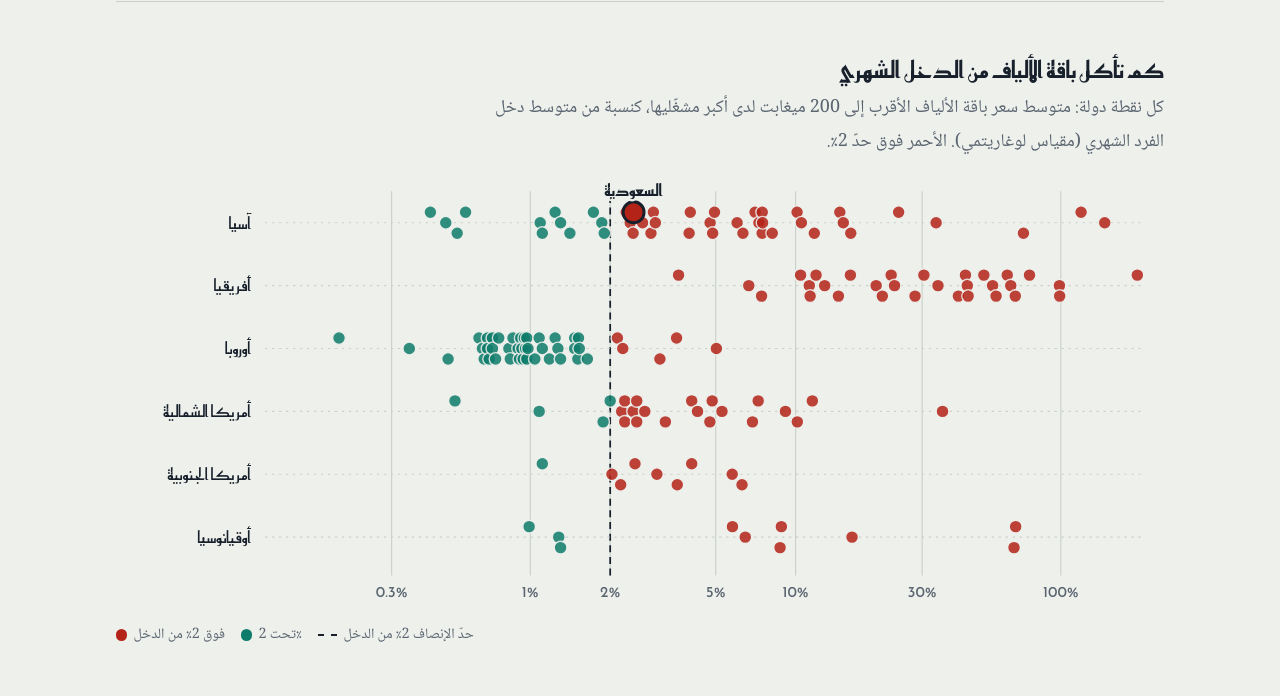
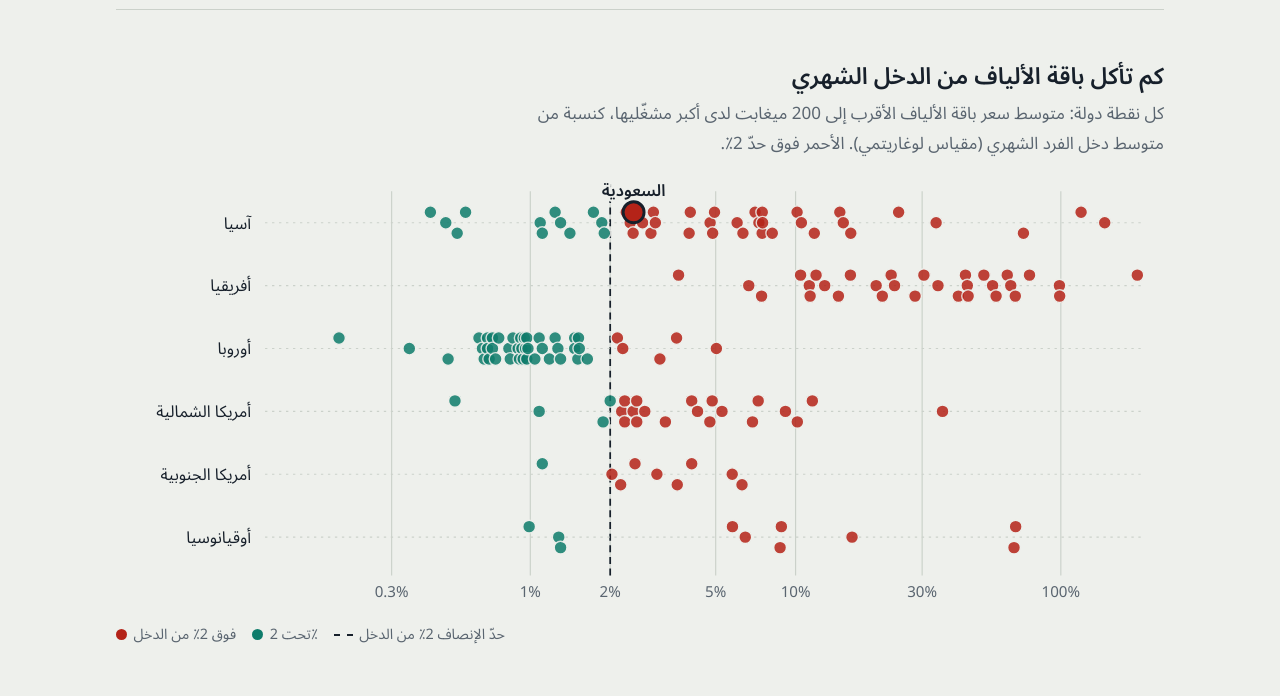
Before and after one commit to 24bit192kHz/internet-scam-study, a plain HTML site: page docs/index.html in a window 1280 px wide. Shown: the part 451-1147 px from the top of the page. Drawn offline with Linux system fonts and the light colour scheme.

Commit message:
Switch site font to Noto Sans Arabic (+ Noto Sans for Latin), self-hosted
Co-Authored-By: Claude Opus 5.5 <noreply@anthropic.com>

```diff
--- a/docs/assets/fonts.css
+++ b/docs/assets/fonts.css
@@ -1,32 +1,27 @@
 @font-face {
-  font-family: 'Noto Naskh Arabic';
+  font-family: 'Noto Sans Arabic';
   font-style: normal;
   font-weight: 400 700;
+  font-stretch: 100%;
   font-display: swap;
-  src: url(fonts/NotoNaskhArabic-arabic.woff2) format('woff2');
+  src: url(fonts/NotoSansArabic-arabic.woff2) format('woff2');
   unicode-range: U+0600-06FF, U+0750-077F, U+0870-0891, U+0897-08E1, U+08E3-08FF, U+200C-200E, U+2010-2011, U+204F, U+2E41, U+FB50-FDFF, U+FE70-FE74, U+FE76-FEFC, U+102E0-102FB, U+10E60-10E7E, U+10EC2-10EC7, U+10EC9-10EEE, U+10EF0-10EFF, U+1EE00-1EE03, U+1EE05-1EE1F, U+1EE21-1EE22, U+1EE24, U+1EE27, U+1EE29-1EE32, U+1EE34-1EE37, U+1EE39, U+1EE3B, U+1EE42, U+1EE47, U+1EE49, U+1EE4B, U+1EE4D-1EE4F, U+1EE51-1EE52, U+1EE54, U+1EE57, U+1EE59, U+1EE5B, U+1EE5D, U+1EE5F, U+1EE61-1EE62, U+1EE64, U+1EE67-1EE6A, U+1EE6C-1EE72, U+1EE74-1EE77, U+1EE79-1EE7C, U+1EE7E, U+1EE80-1EE89, U+1EE8B-1EE9B, U+1EEA1-1EEA3, U+1EEA5-1EEA9, U+1EEAB-1EEBB, U+1EEF0-1EEF1;
 }
 @font-face {
-  font-family: 'Noto Naskh Arabic';
+  font-family: 'Noto Sans Arabic';
   font-style: normal;
   font-weight: 400 700;
+  font-stretch: 100%;
   font-display: swap;
-  src: url(fonts/NotoNaskhArabic-latin.woff2) format('woff2');
+  src: url(fonts/NotoSansArabic-latin.woff2) format('woff2');
   unicode-range: U+0000-00FF, U+0131, U+0152-0153, U+02BB-02BC, U+02C6, U+02DA, U+02DC, U+0304, U+0308, U+0329, U+2000-206F, U+20AC, U+2122, U+2191, U+2193, U+2212, U+2215, U+FEFF, U+FFFD;
 }
 @font-face {
-  font-family: 'Reem Kufi';
+  font-family: 'Noto Sans';
   font-style: normal;
   font-weight: 400 700;
+  font-stretch: 100%;
   font-display: swap;
-  src: url(fonts/ReemKufi-arabic.woff2) format('woff2');
-  unicode-range: U+0600-06FF, U+0750-077F, U+0870-0891, U+0897-08E1, U+08E3-08FF, U+200C-200E, U+2010-2011, U+204F, U+2E41, U+FB50-FDFF, U+FE70-FE74, U+FE76-FEFC, U+102E0-102FB, U+10E60-10E7E, U+10EC2-10EC7, U+10EC9-10EEE, U+10EF0-10EFF, U+1EE00-1EE03, U+1EE05-1EE1F, U+1EE21-1EE22, U+1EE24, U+1EE27, U+1EE29-1EE32, U+1EE34-1EE37, U+1EE39, U+1EE3B, U+1EE42, U+1EE47, U+1EE49, U+1EE4B, U+1EE4D-1EE4F, U+1EE51-1EE52, U+1EE54, U+1EE57, U+1EE59, U+1EE5B, U+1EE5D, U+1EE5F, U+1EE61-1EE62, U+1EE64, U+1EE67-1EE6A, U+1EE6C-1EE72, U+1EE74-1EE77, U+1EE79-1EE7C, U+1EE7E, U+1EE80-1EE89, U+1EE8B-1EE9B, U+1EEA1-1EEA3, U+1EEA5-1EEA9, U+1EEAB-1EEBB, U+1EEF0-1EEF1;
-}
-@font-face {
-  font-family: 'Reem Kufi';
-  font-style: normal;
-  font-weight: 400 700;
-  font-display: swap;
-  src: url(fonts/ReemKufi-latin.woff2) format('woff2');
+  src: url(fonts/NotoSans-latin.woff2) format('woff2');
   unicode-range: U+0000-00FF, U+0131, U+0152-0153, U+02BB-02BC, U+02C6, U+02DA, U+02DC, U+0304, U+0308, U+0329, U+2000-206F, U+20AC, U+2122, U+2191, U+2193, U+2212, U+2215, U+FEFF, U+FFFD;
 }
--- a/docs/assets/site.css
+++ b/docs/assets/site.css
@@ -1,8 +1,8 @@
 :root{
   --paper:#EEF0EC; --panel:#F7F8F5; --ink:#17202B; --muted:#5A6570; --rule:#CBD1CA;
   --over:#B42318; --under:#0E7C6B; --focus:#1D4ED8;
-  --display:"Reem Kufi","Noto Naskh Arabic",system-ui,sans-serif;
-  --text:"Noto Naskh Arabic","Reem Kufi",Georgia,serif;
+  --display:"Noto Sans Arabic","Noto Sans",system-ui,sans-serif;
+  --text:"Noto Sans Arabic","Noto Sans",system-ui,sans-serif;
   color-scheme:light;
 }
 @media (prefers-color-scheme:dark){:root:not([data-theme="light"]){
@@ -13,7 +13,7 @@
 
 *{box-sizing:border-box}
 html{-webkit-text-size-adjust:100%}
-body{margin:0;background:var(--paper);color:var(--ink);font:400 18px/1.85 var(--text);
+body{margin:0;background:var(--paper);color:var(--ink);font:400 17px/1.75 var(--text);
   font-variant-numeric:tabular-nums lining-nums}
 html[lang="en"] body{line-height:1.6}
 a{color:inherit;text-decoration-color:var(--muted);text-underline-offset:.2em}
```
Also changed, not shown: docs/assets/fonts/NotoNaskhArabic-arabic.woff2 (deleted), docs/assets/fonts/NotoNaskhArabic-latin.woff2 (deleted), docs/assets/fonts/NotoSans-latin.woff2 (added), docs/assets/fonts/NotoSansArabic-arabic.woff2 (added), docs/assets/fonts/NotoSansArabic-latin.woff2 (added), docs/assets/fonts/ReemKufi-arabic.woff2 (deleted), docs/assets/fonts/ReemKufi-latin.woff2 (deleted).
